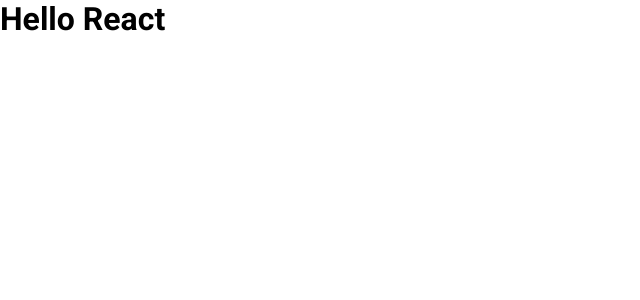
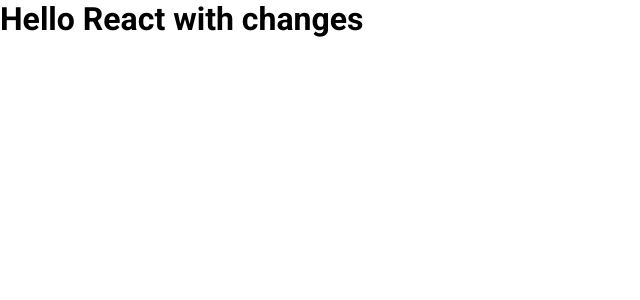
Before and after one commit to ArtyemDor/minin-free-course, a React (Vite) app: page / in a window 1280 px wide. Shown: the top 300 px of the page, without its empty margins (0-640 px from the left). Built offline with nearby package versions, Linux system fonts and the light colour scheme.

Commit message:
added test

```diff
--- a/src/App.jsx
+++ b/src/App.jsx
@@ -1,7 +1,7 @@
 function App() {
   return (
     <div>
-      <h1>Hello React</h1>
+      <h1>Hello React with changes</h1>
     </div>
   )
 }
```
